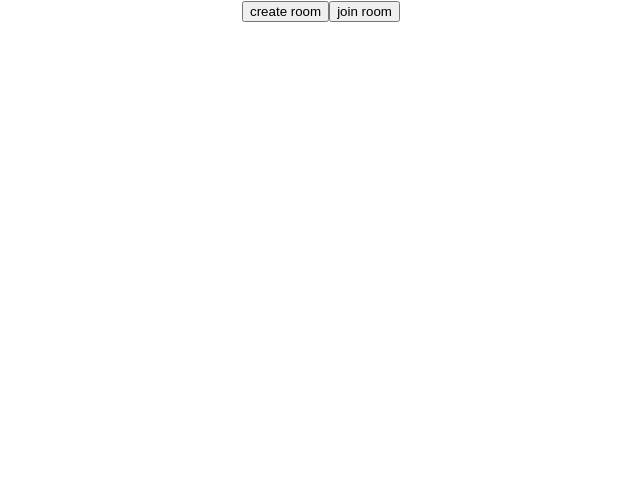
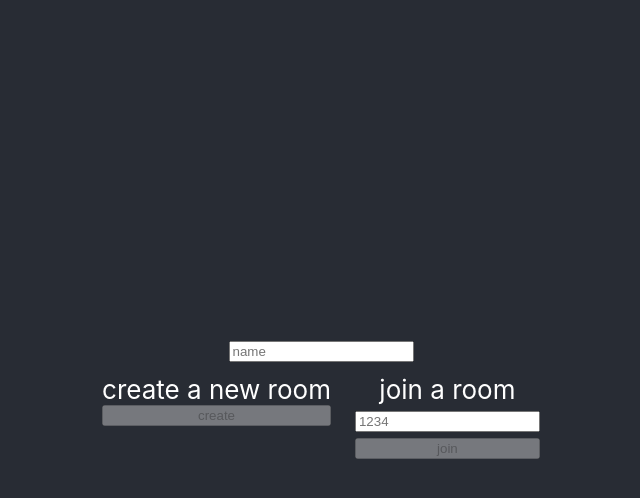
Before and after one commit to martellaj/myapp-client, a React (Create React App) app: page / in a window 1280 px wide. Shown: the top 498 px of the page, without its empty margins (319-959 px from the left). Built offline with nearby package versions, Linux system fonts and the light colour scheme.

Commit message:
creates join ui

```diff
--- a/src/App.css
+++ b/src/App.css
@@ -36,3 +36,14 @@
     transform: rotate(360deg);
   }
 }
+
+.joinRoom {
+  background-color: #282c34;
+  min-height: 100vh;
+  display: flex;
+  flex-direction: column;
+  align-items: center;
+  justify-content: center;
+  font-size: calc(10px + 2vmin);
+  color: white;
+}
--- a/src/App.js
+++ b/src/App.js
@@ -3,10 +3,12 @@ import "./App.css";
 
 function App() {
   const [roomCode, setRoomCode] = useState(0);
+  const [name, setName] = useState("");
+  const [joinRoomCode, setJoinRoomCode] = useState("");
 
   const onCreateRoomClick = async () => {
     const response = await fetch(
-      "http://localhost:3000/room/create/playerName/joe/",
+      `http://localhost:3000/room/create/playerName/${name}/`,
       {
         method: "POST"
       }
@@ -15,7 +17,22 @@ function App() {
     if (response.status == 200) {
       const parsedResponse = await response.json();
 
-      console.log(parsedResponse);
+      if (parsedResponse.joined) {
+        setRoomCode(parsedResponse.roomCode);
+      }
+    }
+  };
+
+  const onJoinRoomClick = async () => {
+    const response = await fetch(
+      `http://localhost:3000/room/join/${joinRoomCode}/playerName/${name}/`,
+      {
+        method: "POST"
+      }
+    );
+
+    if (response.status == 200) {
+      const parsedResponse = await response.json();
 
       if (parsedResponse.joined) {
         setRoomCode(parsedResponse.roomCode);
@@ -23,16 +40,52 @@ function App() {
     }
   };
 
-  const onJoinRoomClick = () => {};
-
   const content =
     roomCode > 0 ? (
       <p>your in room {roomCode}</p>
     ) : (
-      <>
-        <button onClick={onCreateRoomClick}>create room</button>
-        <button>join room</button>
-      </>
+      <div className="joinRoom">
+        <input
+          placeholder="name"
+          value={name}
+          onChange={event => setName(event.target.value)}
+          style={{
+            marginBottom: "12px"
+          }}
+        />
+        <div style={{ display: "flex" }}>
+          <div
+            style={{
+              display: "flex",
+              flexDirection: "column",
+              marginRight: "24px"
+            }}
+          >
+            create a new room
+            <button
+              onClick={onCreateRoomClick}
+              disabled={!name}
+              style={{
+                marginBottom: "12px"
+              }}
+            >
+              create
+            </button>
+          </div>
+          <div style={{ display: "flex", flexDirection: "column" }}>
+            join a room
+            <input
+              placeholder="1234"
+              value={joinRoomCode}
+              onChange={event => setJoinRoomCode(event.target.value)}
+              style={{ marginTop: "6px", marginBottom: "6px" }}
+            />
+            <button onClick={onJoinRoomClick} disabled={!joinRoomCode}>
+              join
+            </button>
+          </div>
+        </div>
+      </div>
     );
 
   return <div className="App">{content}</div>;
```
